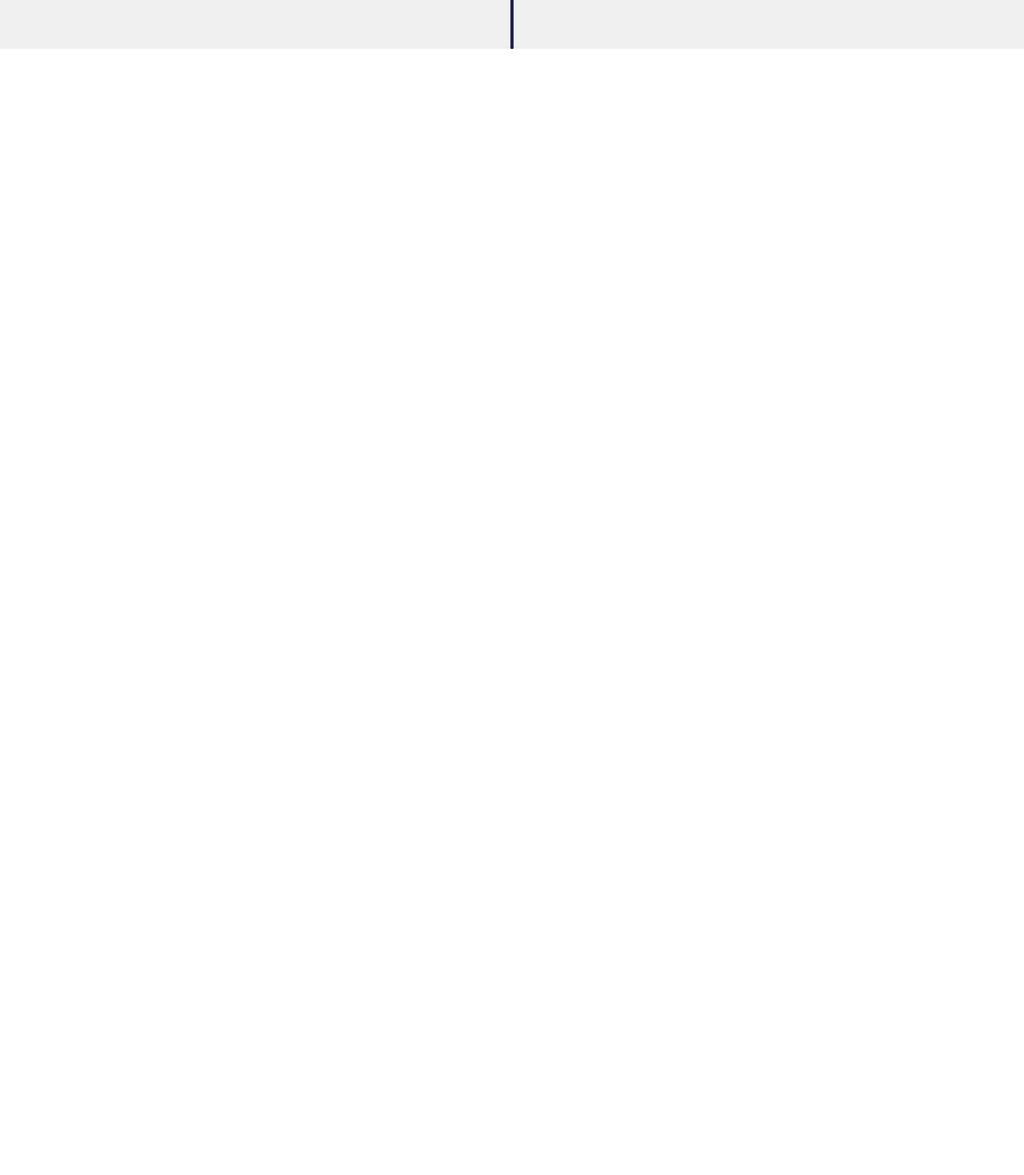
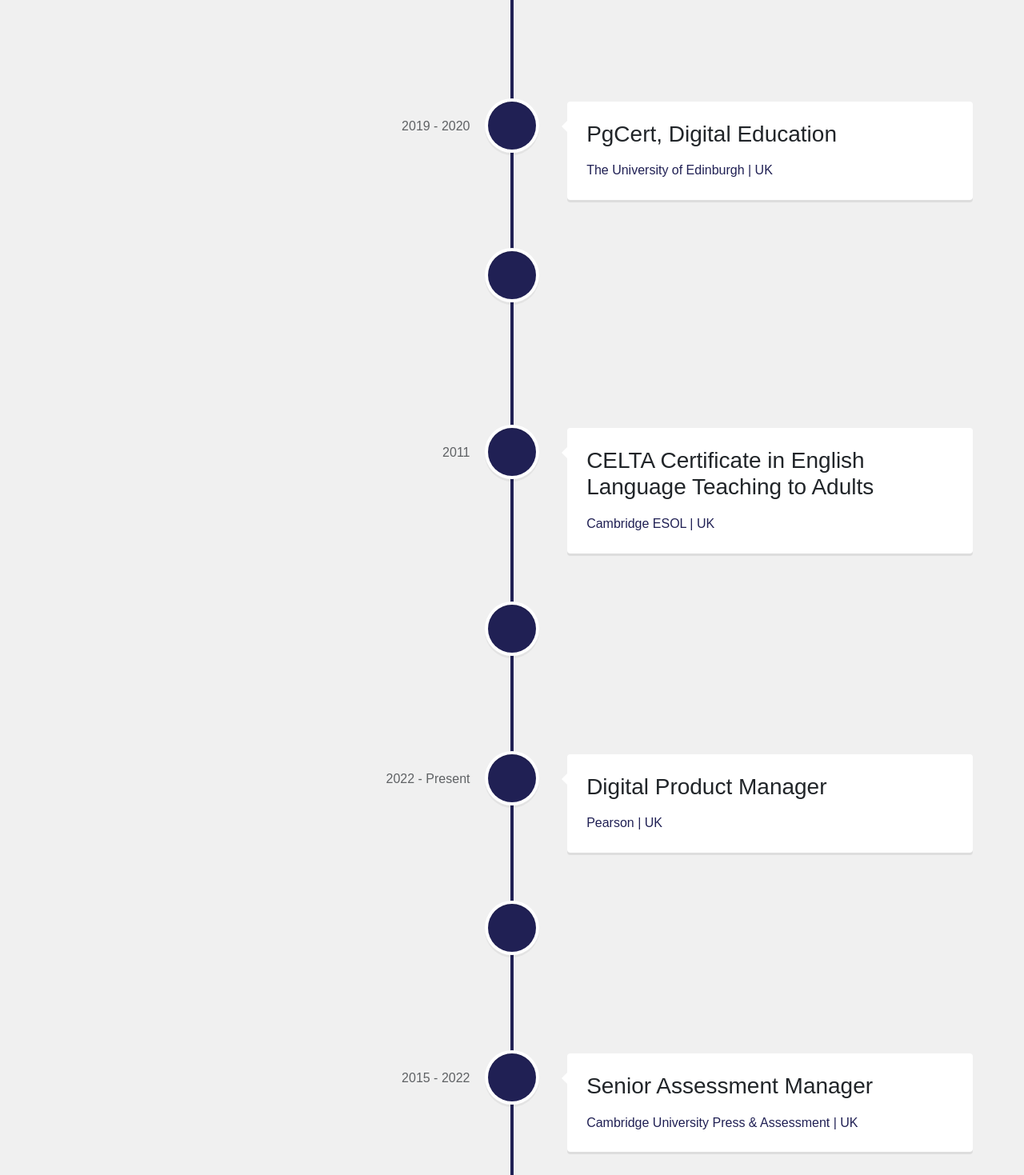
Before and after one commit to maijako/portfolio, a React (Create React App) app in the folder portfolio-app/: page /experience in a window 1280 px wide. Shown: the part 380-1849 px from the top of the page at 80% size. Before the commit the page ends 800 px from the top, so only its background shows below. Built offline with nearby package versions, Linux system fonts and the light colour scheme.

Commit message:
style experience section

```diff
--- a/portfolio-app/src/pages/Experience.js
+++ b/portfolio-app/src/pages/Experience.js
@@ -13,10 +13,69 @@
         date="2023"
         iconStyle={{background: "rgb(32, 32, 84)"}}
         >
-          <h3 className="vertical-timeline-element-title">EdX, BootCamp</h3>
-          <p>Front-end Web Development Certificate</p>
+          <h3 className="vertical-timeline-element-title">Front-end Web Development Certificate</h3>
+          <p>EdX, Bootcamp | Online</p>
+        </VerticalTimelineElement>
 
+        <VerticalTimelineElement className="vertical-timeline-element--education"
+        date="2019 - 2020"
+        iconStyle={{background: "rgb(32, 32, 84)"}}
+        >
+          <h3 className="vertical-timeline-element-title">PgCert, Digital Education</h3>
+          <p>The University of Edinburgh | UK</p>
         </VerticalTimelineElement>
+
+        <VerticalTimelineElement className="vertical-timeline-element--education"
+        date="2014 - 2016"
+        iconStyle={{background: "rgb(32, 32, 84)"}}
+        >
+          <h3 className="vertical-timeline-element-title">MA, Applied Linguistics & English Language Teaching</h3>
+          <p>King's College London | UK</p>
+        </VerticalTimelineElement>
+
+        <VerticalTimelineElement className="vertical-timeline-element--education"
+        date="2011"
+        iconStyle={{background: "rgb(32, 32, 84)"}}
+        >
+          <h3 className="vertical-timeline-element-title">CELTA Certificate in English Language Teaching to Adults</h3>
+          <p>Cambridge ESOL | UK</p>
+        </VerticalTimelineElement>
+
+        <VerticalTimelineElement className="vertical-timeline-element--education"
+        date="2002 - 2006"
+        iconStyle={{background: "rgb(32, 32, 84)"}}
+        >
+          <h3 className="vertical-timeline-element-title">BA, Liberal Arts</h3>
+          <p>LCC International University | Lithuania</p>
+        </VerticalTimelineElement>
+
+        <VerticalTimelineElement className="vertical-timeline-element--education"
+        date="2022 - Present"
+        iconStyle={{background: "rgb(32, 32, 84)"}}
+        >
+          <h3 className="vertical-timeline-element-title">Digital Product Manager </h3>
+          <p>Pearson | UK </p>
+        </VerticalTimelineElement>
+
+        <VerticalTimelineElement className="vertical-timeline-element--education"
+        date="2020"
+        iconStyle={{background: "rgb(32, 32, 84)"}}
+        >
+          <h3 className="vertical-timeline-element-title">Senior Learning Designer</h3>
+          <p>Aula Education | UK </p>
+        </VerticalTimelineElement>
+
+        <VerticalTimelineElement className="vertical-timeline-element--education"
+        date="2015 - 2022"
+        iconStyle={{background: "rgb(32, 32, 84)"}}
+        >
+          <h3 className="vertical-timeline-element-title">Senior Assessment Manager</h3>
+          <p>Cambridge University Press & Assessment | UK </p>
+        </VerticalTimelineElement>
+
+
+
+
       </VerticalTimeline>
     </div>
   )
--- a/portfolio-app/src/pages/Home.js
+++ b/portfolio-app/src/pages/Home.js
@@ -3,7 +3,7 @@
 
 function Home() {
   return (
-    <div className="home">
+    <div className="wrapper">
       <div className="about">
         <h1> About </h1>
         <p>
--- a/portfolio-app/src/styles/Home.css
+++ b/portfolio-app/src/styles/Home.css
@@ -1,13 +1,20 @@
 
-.home > .about > .skills {
+.wrapper{
+    margin-right: auto;
+    margin-left: auto;
+    max-width: 960px;
+    padding-right: 10px;
+    padding-left: 10px;
+}
+/* .wrapper > .about > .skills {
     display: flex;
+} */
+
+h1 {
+    text-align: center;
 }
 
 h1,
 p {
  color: var(--primary-blue);
 }
-
-h1 {
-    font-weight: bold;
-}
```
